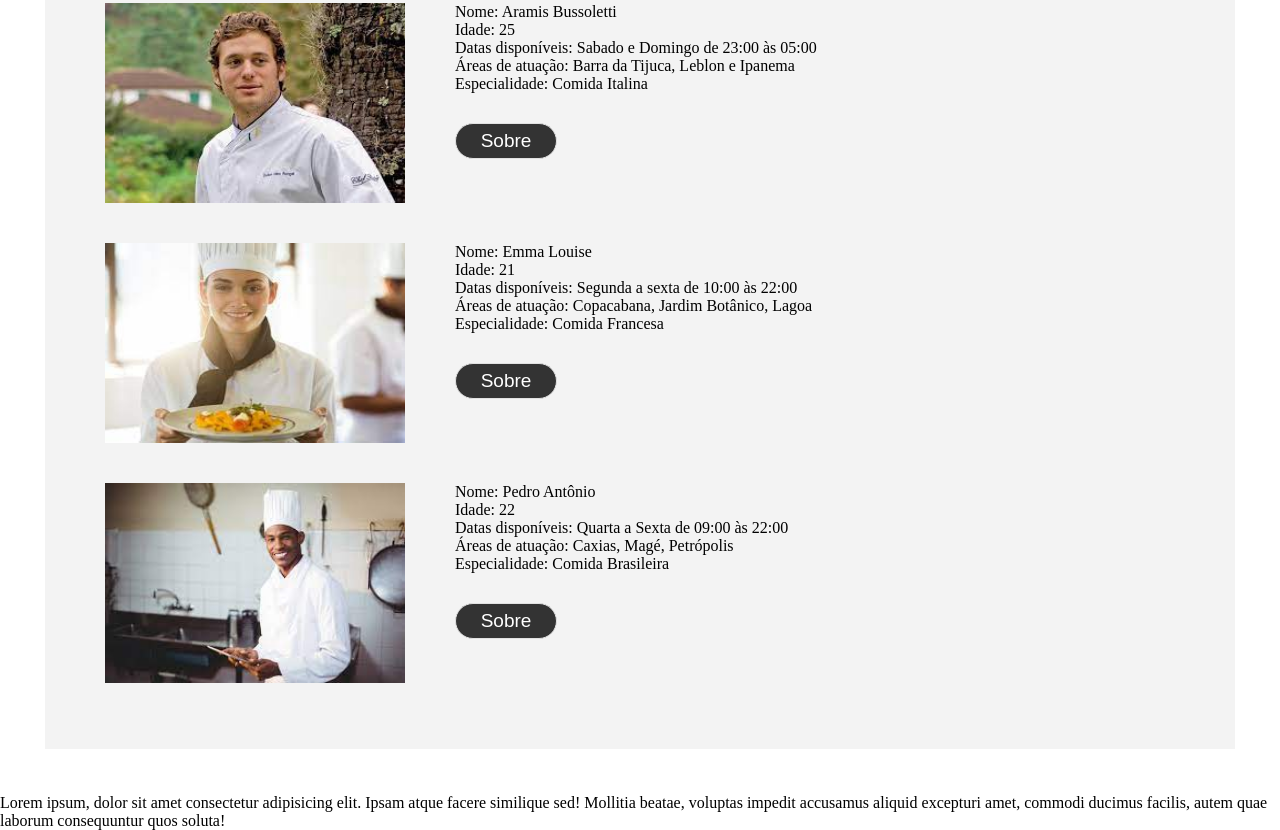
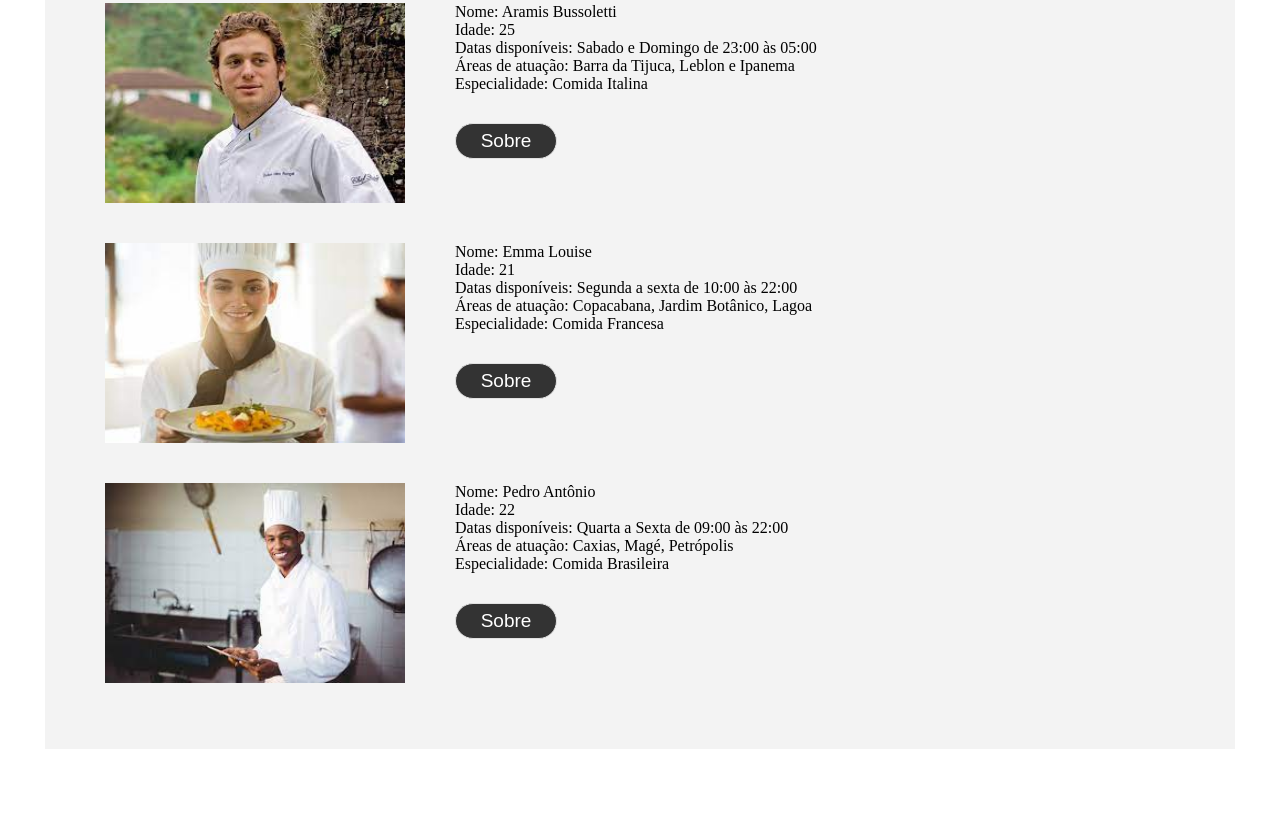
Before and after one commit to TeamPCA/PCA, a plain HTML site: page PCA-TRABALHO/chefs.html in a window 1280 px wide. Shown: the part 472-1302 px from the top of the page. After the commit the page ends 1266 px from the top, so only its background shows below. Drawn offline with Linux system fonts and the light colour scheme.

Commit message:
Retirada do Parágrafo Fake

```diff
--- a/PCA-TRABALHO/chefs.html
+++ b/PCA-TRABALHO/chefs.html
@@ -219,7 +219,6 @@
         }
     </script>
     <script src="../PCA-TRABALHO/js/script.js"></script>
-    <p>Lorem ipsum, dolor sit amet consectetur adipisicing elit. Ipsam atque facere similique sed! Mollitia beatae, voluptas impedit accusamus aliquid excepturi amet, commodi ducimus facilis, autem quae laborum consequuntur quos soluta!</p>
 </body>
 
 </html>
```
